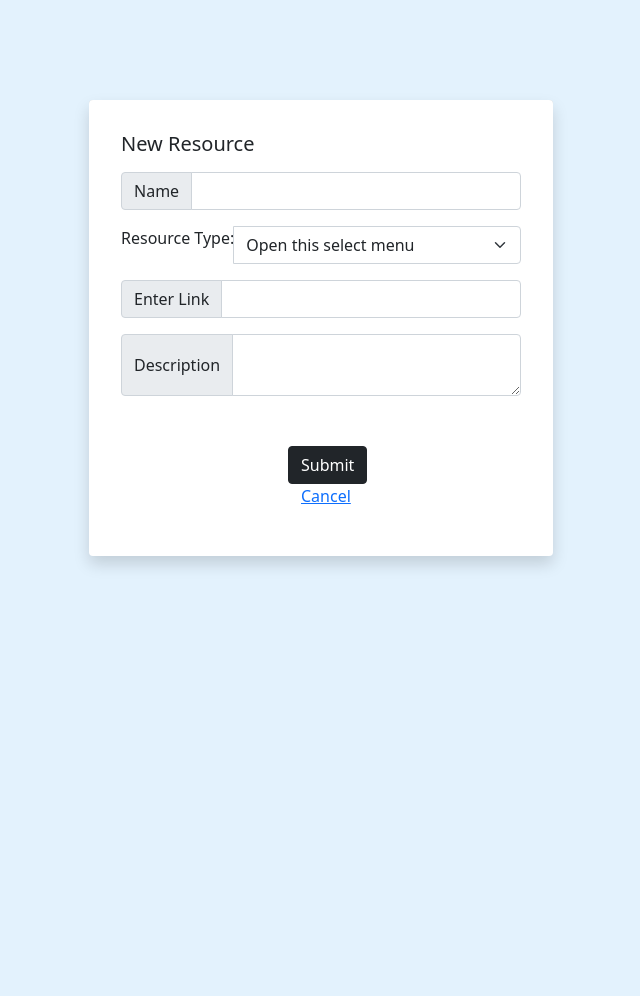
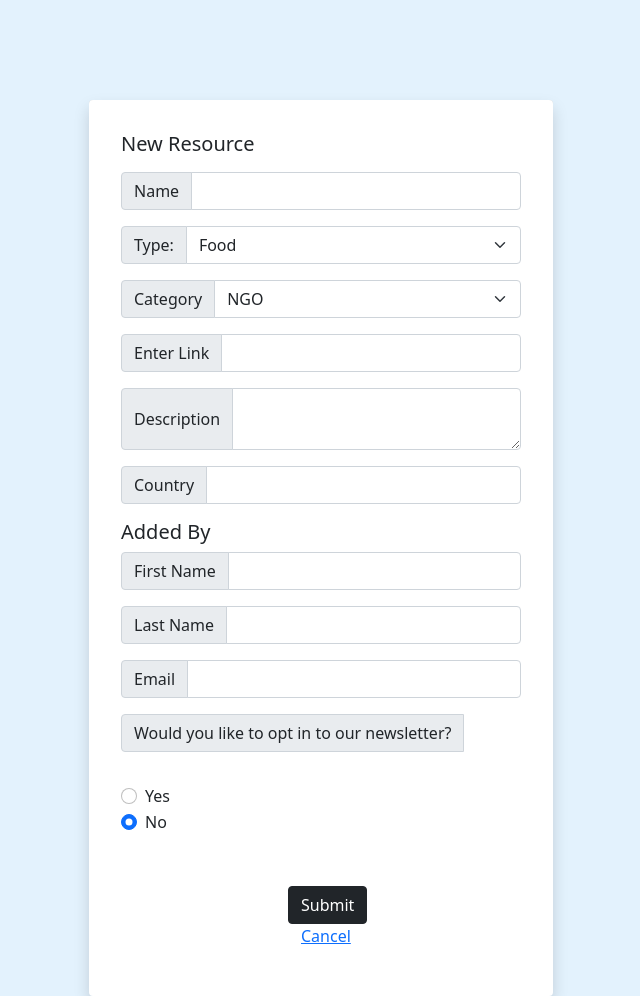
Before and after one commit to bill-wilkin/urkarine_hackathon, a Flask app: page /resources/new in a window 1280 px wide. Shown: the whole page, without its empty margins (311-951 px from the left). Before the commit the page ends 567 px from the top, so only its background shows below. Run offline with Flask 2, Linux system fonts and the light colour scheme.

Commit message:
more hot fixes

```diff
--- a/flask_app/controllers/resources.py
+++ b/flask_app/controllers/resources.py
@@ -37,18 +37,20 @@ def new_resources():
 @app.route("/resources/create", methods=["POST"])
 def create_resource():
     # check to see if the user is in the database
-    existing_users = user.User.get_by_email(request.form['email'])
+    existing_users = user.User.get_by_email({'email':request.form['email']})
     if existing_users:
         new_user_id = existing_users.id
     else:
         new_user_id = user.User.create_user(request.form)
-    if not user.User.validate(request.form):
+    if not user.User.validate_user(request.form):
       return redirect('/resource')
 
     data = request.form.to_dict()
     print(data)
     data['user_id'] = new_user_id
     resource.Resource.create_resource(data)
+
+    user.User.update_preference({"wants_updates": request.form['wants_updates'], "id":new_user_id})
 
     return redirect("/resources")
 
--- a/flask_app/models/resource.py
+++ b/flask_app/models/resource.py
@@ -36,7 +36,7 @@ class Resource:
 
     @classmethod
     def create_resource(cls, data):
-        query = "INSERT INTO resources (name, description, link, country, is_active, type, category, user_id) VALUES (%(name)s, %(description)s, %(link)s, %(country)s, %(is_active)s, %(type)s, %(category)s, %(user_id)s);"
+        query = "INSERT INTO resources (name, description, link, country, is_active, type, category, user_id) VALUES (%(name)s, %(description)s, %(link)s, %(country)s, 1, %(type)s, %(category)s, %(user_id)s);"
         return connectToMySQL(cls.db).query_db(query, data)
 
     @classmethod
--- a/flask_app/templates/new_resource.html
+++ b/flask_app/templates/new_resource.html
@@ -1,63 +1,102 @@
 <!DOCTYPE html>
 <html lang="en">
+
 <head>
   <meta charset="UTF-8" />
   <meta http-equiv="X-UA-Compatible" content="IE=edge" />
   <meta name="viewport" content="width=device-width, initial-scale=1.0" />
-    <link
-      href="https://cdn.jsdelivr.net/npm/bootstrap@5.1.3/dist/css/bootstrap.min.css"
-      rel="stylesheet"
-      integrity="sha384-1BmE4kWBq78iYhFldvKuhfTAU6auU8tT94WrHftjDbrCEXSU1oBoqyl2QvZ6jIW3"
-      crossorigin="anonymous"
-    />
+  <link href="https://cdn.jsdelivr.net/npm/bootstrap@5.1.3/dist/css/bootstrap.min.css" rel="stylesheet"
+    integrity="sha384-1BmE4kWBq78iYhFldvKuhfTAU6auU8tT94WrHftjDbrCEXSU1oBoqyl2QvZ6jIW3" crossorigin="anonymous" />
   <title>Document</title>
 </head>
+
 <body style="background-color: #e3f2fd;">
 
-<div class="card" style="width: 29rem; height:23rem; margin-left: 400px; margin-top: 100px; background-color:lightgray; border: 2px;">
+  <div class="card"
+    style="width: 29rem; height:23rem; margin-left: 400px; margin-top: 100px; background-color:lightgray; border: 2px;">
     <div class="shadow p-3 mb-5 bg-body rounded">
       <div class="card-body">
         <h5 class="card-title">New Resource</h5>
         <p class="card-text">
         <form action="/resources/create" method="POST">
+          <input type="hidden" name="csrf_token" value="{{ csrf_token() }}" />
           <div class="input-group mb-3">
-                <span class="input-group-text" id="inputGroup-sizing-default"
-                >Name</span
-                >
-                <input
-                type="text"
-        class="form-control"
-          aria-label="Sizing example input"
-          aria-describedby="inputGroup-sizing-default"
-          />
+            <span class="input-group-text" id="inputGroup-sizing-default">Name</span>
+            <input type="text" name="name" class="form-control" aria-label="Sizing example input"
+              aria-describedby="inputGroup-sizing-default" />
           </div>
 
           <div class="input-group mb-3">
-            <label class="" for="type">Resource Type:</label>
+            <span class="input-group-text" id="inputGroup-sizing-default">Type:</span>
             <select class="form-select" name="type">
-                <option selected>Open this select menu</option>
-                <option>Food</option>
+              <option selected>Food</option>
               <option>Money</option>
               <option>Housing</option>
               <option>Political</option>
               <option>Other</option>
             </select>
           </div>
+          <div class="input-group mb-3">
+            <span class="input-group-text" id="inputGroup-sizing-default">Category</span>
+            <select class="form-select" name="category">
+              <option selected>NGO</option>
+              <option>Government</option>
+              <option>United Nations</option>
+              <option>Red Cross</option>
+              <option>Other</option>
+            </select>
+          </div>
+          <!-- <div class="input-group mb-3">
+            <span class="input-group-text" id="inputGroup-sizing-default">Category</span>
+            <input type="text" name="category" class="form-control" aria-label="Sizing example input"
+              aria-describedby="inputGroup-sizing-default" />
+          </div> -->
 
           <div class="input-group mb-3">
             <span class="input-group-text" id="basic-addon3">Enter Link</span>
-          <input
-          type="text"
-          class="form-control"
-          id="basic-url"
-          aria-describedby="basic-addon3"
-          />
+            <input name="link" type="text" class="form-control" id="basic-url" aria-describedby="basic-addon3" />
           </div>
 
-        <div class="input-group">
+          <div class="input-group mb-3">
             <span class="input-group-text">Description</span>
-          <textarea class="form-control" aria-label="With textarea"></textarea>
+            <textarea name="description" class="form-control" aria-label="With textarea"></textarea>
           </div>
+          <div class="input-group mb-3">
+            <span class="input-group-text" id="inputGroup-sizing-default">Country</span>
+            <input type="text" name="country" class="form-control" aria-label="Sizing example input"
+              aria-describedby="inputGroup-sizing-default" />
+          </div>
+          <h5 class="card-title">Added By</h5>
+          <div class="input-group mb-3">
+
+
+            <span class="input-group-text">First Name</span>
+            <input class="form-control" type="text" name="first_name" id="">
+          </div>
+          <div class="input-group mb-3">
+            <span class="input-group-text">Last Name</span>
+            <input class="form-control" type="text" name="last_name" id="">
+          </div>
+          <div class="input-group mb-3">
+            <span class="input-group-text">Email</span>
+            <input class="form-control" type="email" name="email" id="">
+          </div>
+          <div class="input-group mb-3">
+            <p class="input-group-text">Would you like to opt in to our newsletter?</p><br>
+          </div>
+          <div class="form-check">
+            <input value="1" class="form-check-input" type="radio" name="wants_updates" id="flexRadioDefault1">
+            <label class="form-check-label" for="flexRadioDefault1">
+              Yes
+            </label>
+          </div>
+          <div class="form-check">
+            <input value="0" class="form-check-input" type="radio" name="wants_updates" id="flexRadioDefault2" checked>
+            <label class="form-check-label" for="flexRadioDefault2">
+              No
+            </label>
+          </div>
+
 
           <button class="btn btn-dark" type="submit" style="margin-top: 50px; margin-left:167px;">Submit</button>
         </form>
@@ -68,4 +107,5 @@
     </div>
   </div>
 </body>
+
 </html>
```
Also changed, not shown: flask_app/models/user.py (+6 -1 lines). Lines whose indentation alone changed are shown as unchanged.
